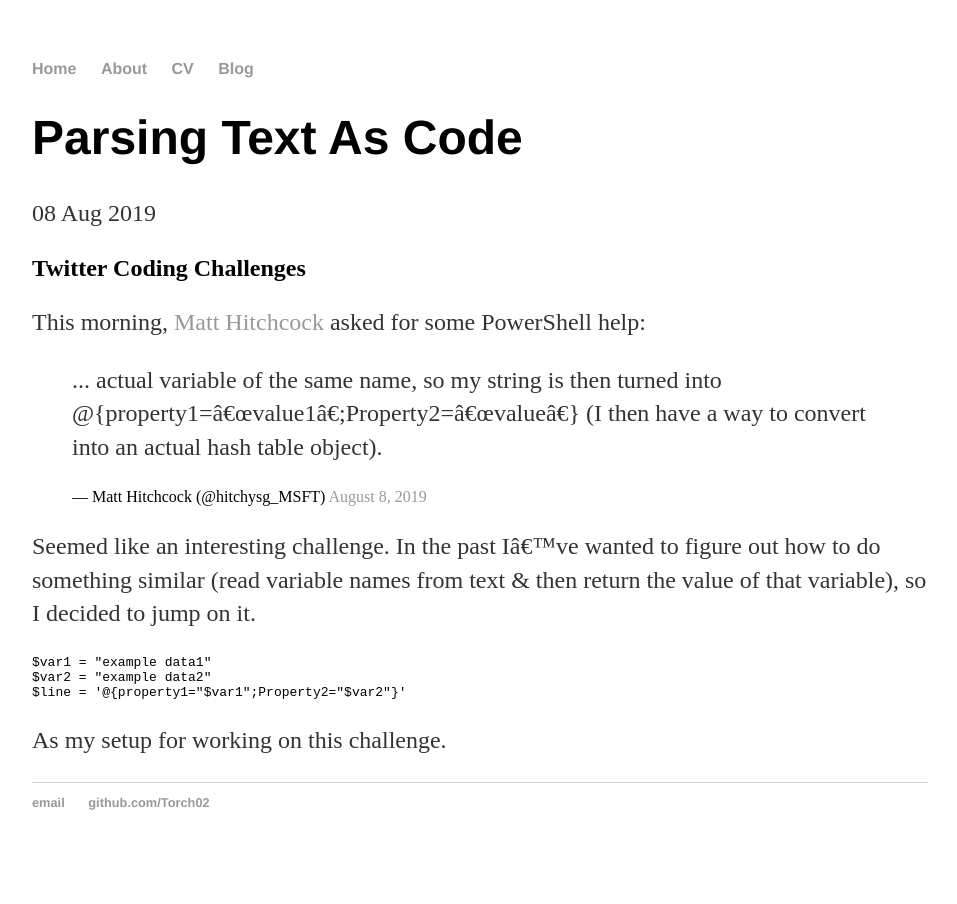
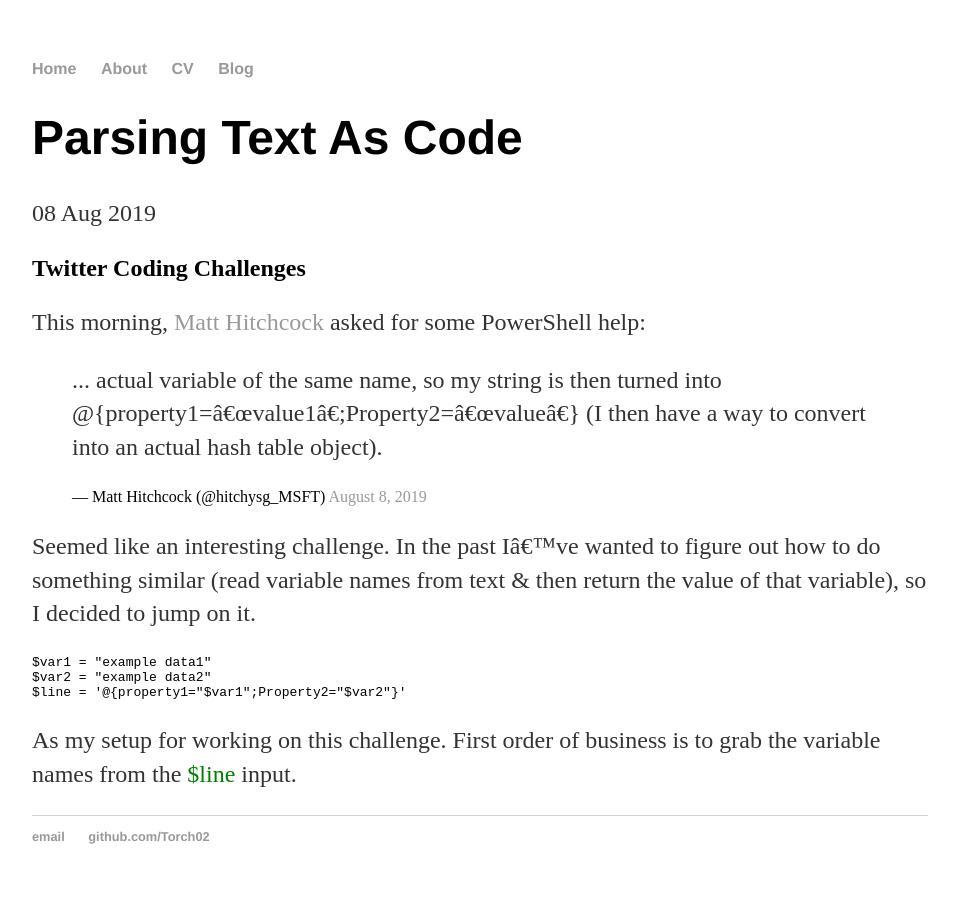
Before and after one commit to Torch02/Torch02.github.io, a Jekyll site: the page built from _posts/2019-08-08-Parsing-Text-As-Code.md, in a window 1280 px wide. Shown: the whole page, without its empty margins (160-1117 px from the left). Built offline with Jekyll 4.4.1, drawn with Linux system fonts in a browser that asks for light colours; comment, search, counter and statistics services are not loaded.

Commit message:
trying 'posh', added HTML

```diff
--- a/_posts/2019-08-08-Parsing-Text-As-Code.md
+++ b/_posts/2019-08-08-Parsing-Text-As-Code.md
@@ -27,3 +28,4 @@
 -->
 
 As my setup for working on this challenge.
+First order of business is to grab the variable names from the <span style="color:green">$line</span> input.
```
Also changed, not shown: other parts of _posts/2019-08-08-Parsing-Text-As-Code.md (+1 -0 lines).
